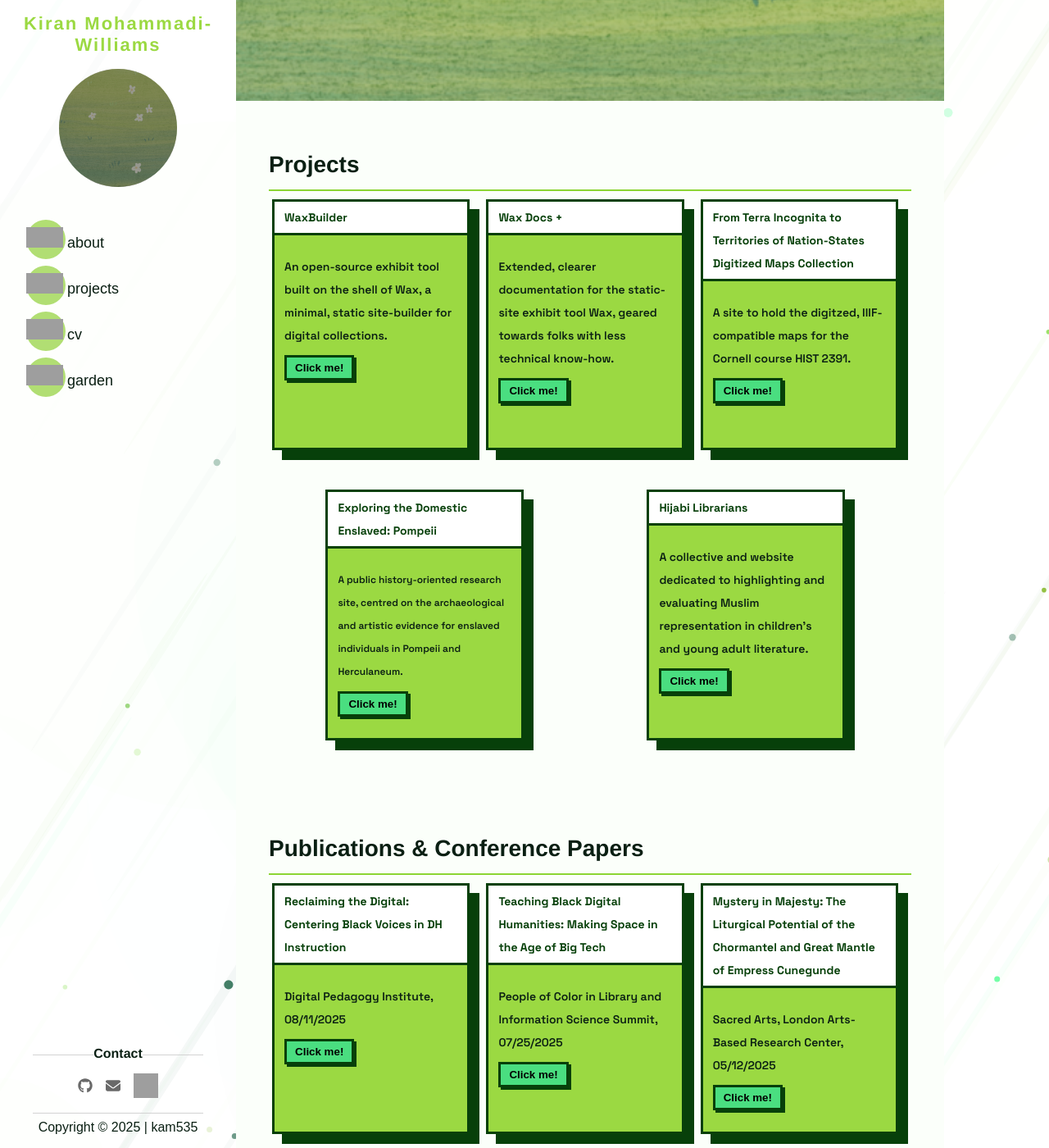
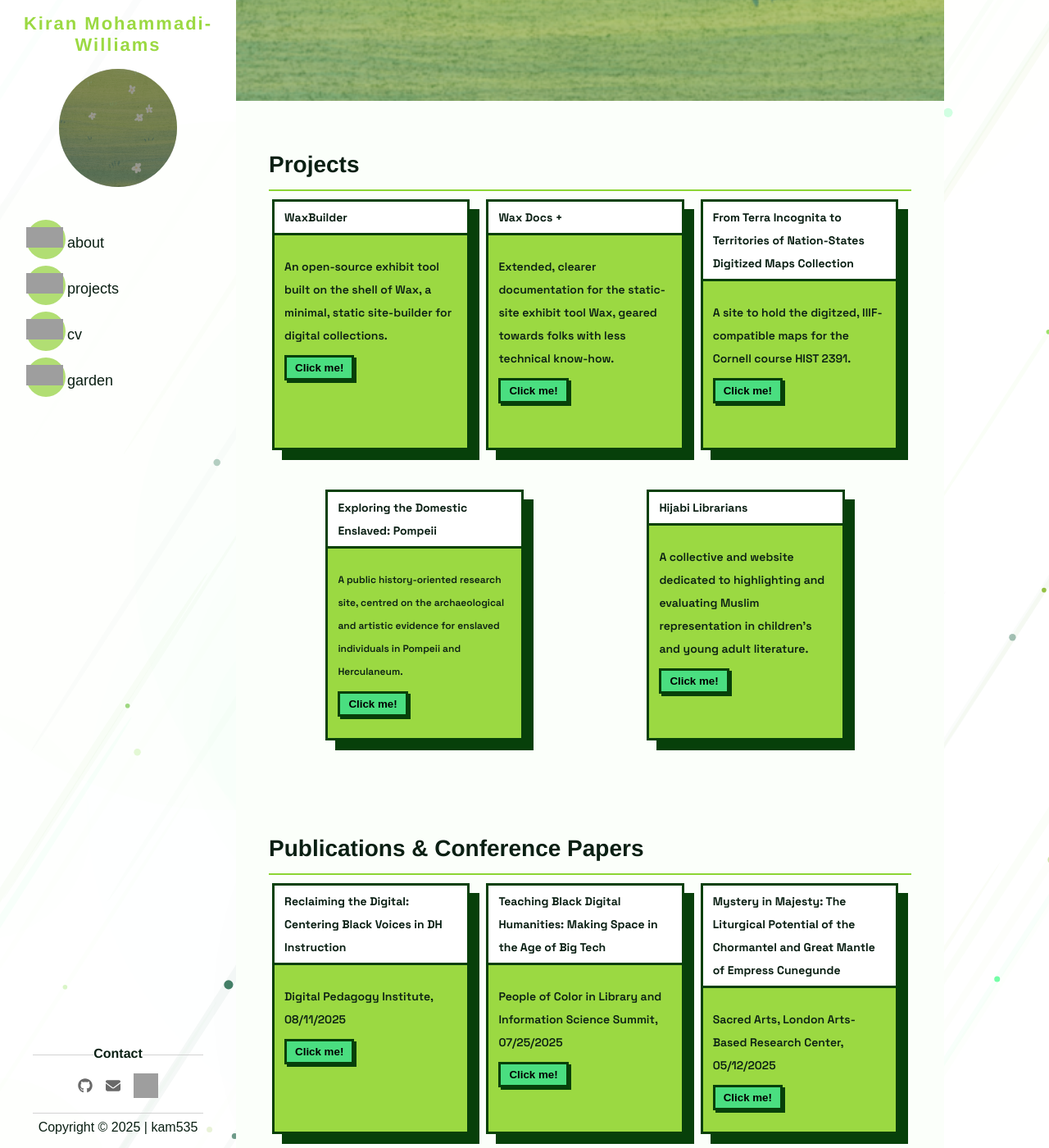
Before and after one commit to green-queen/green-queen.github.io, a Jekyll site: the page built from _pages/projects.md, in a window 1280 px wide and 1400 px high, scrolled down 409 px. Shown: the whole window at 82% size. Built offline with Jekyll 4.4.1, drawn with Linux system fonts in a browser that asks for light colours; some web fonts are replaced; grey boxes are pictures that could not be loaded.

Commit message:
Update post.scss

```diff
--- a/_sass/post.scss
+++ b/_sass/post.scss
@@ -28,7 +28,7 @@
   font-weight: 900;
   background: #ffffff;
   padding: 5px 12px;
-  color: #07400a;
+  color: #0a1f13;
   border-bottom: 3px solid #07400a;
 }
 
```
